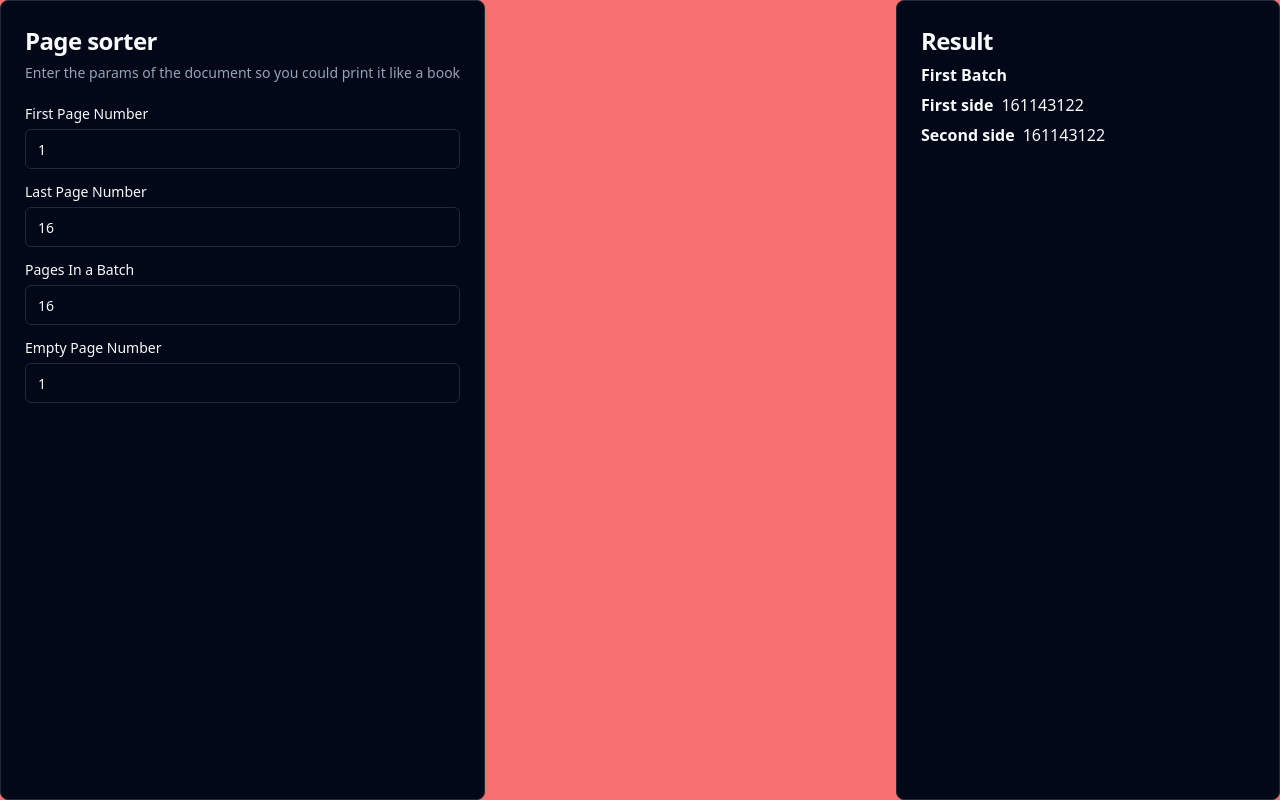
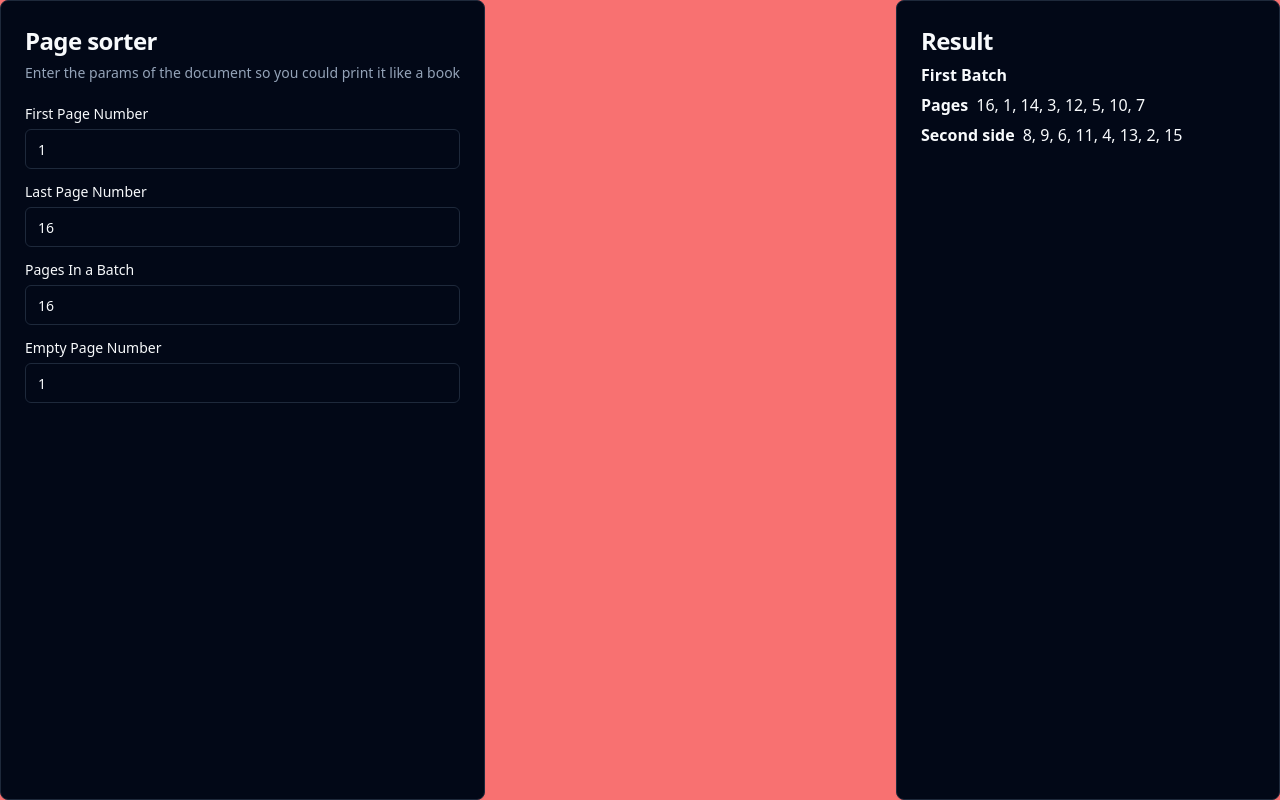
Before and after one commit to sevauni/page-sorter, a React (Vite) app: page / in a window 1280 px wide. Built offline with nearby package versions, Linux system fonts and the light colour scheme.

Commit message:
chore: Refactor code to improve readability and maintainability

```diff
--- a/src/components/FormError.tsx
+++ b/src/components/FormError.tsx
@@ -9,5 +9,5 @@ export const FormError: React.FC<FormErrorProps> = ({ err }) => {
     return null;
   }
 
-  return <div className="text-red-500 text-sm">asd{err?.message}</div>;
+  return <div className="text-red-500 text-sm">{err?.message}</div>;
 };
--- a/src/components/PrintQueue.tsx
+++ b/src/components/PrintQueue.tsx
@@ -5,10 +5,11 @@ type PrintQueueProps = {
 
 export const PrintQueue: React.FC<PrintQueueProps> = ({ label, values }) => {
   //format as a list
+  const pages = values.join(', ');
   return (
     <div className="flex gap-2">
       <h6 className="font-semibold">{label}</h6>
-      <span>{values}</span>
+      <span>{pages}</span>
     </div>
   );
 };
--- a/src/components/ResultBatch.tsx
+++ b/src/components/ResultBatch.tsx
@@ -1,16 +1,22 @@
+import { PageSorterResult } from '@/utils/page.utils';
 import { Label } from '@radix-ui/react-label';
 import { PrintQueue } from './PrintQueue';
 import { Button } from './ui/button';
 import { Card, CardContent, CardDescription, CardFooter, CardHeader, CardTitle } from './ui/card';
 import { Input } from './ui/input';
 
-export const ResultBatch = () => {
+type ResultBatchProps = { batch: PageSorterResult };
+
+export const ResultBatch: React.FC<ResultBatchProps> = ({ batch }) => {
+  const { firstSide, secondSide } = batch;
+  const firstSideName = !!secondSide ? 'Pages' : 'First side';
+
   return (
     <>
       <h5 className="font-bold">First Batch</h5>
 
-      <PrintQueue label="First side" values={[16, 1, 14, 3, 12, 2]} />
-      <PrintQueue label="Second side" values={[16, 1, 14, 3, 12, 2]} />
+      <PrintQueue label={firstSideName} values={firstSide} />
+      {!!secondSide && <PrintQueue label="Second side" values={secondSide} />}
     </>
   );
 };
--- a/src/components/ResultCard.tsx
+++ b/src/components/ResultCard.tsx
@@ -1,16 +1,36 @@
+import { usePagesContext } from '@/context/pages.context';
+import {
+  calculatePagesOne,
+  calculatePagesTwo,
+  divideBatches,
+  fillBlanks,
+} from '@/utils/page.utils';
 import { Label } from '@radix-ui/react-label';
+import React from 'react';
 import { PrintQueue } from './PrintQueue';
+import { ResultBatch } from './ResultBatch';
 import { Button } from './ui/button';
 import { Card, CardContent, CardDescription, CardFooter, CardHeader, CardTitle } from './ui/card';
 import { Input } from './ui/input';
-import { ResultBatch } from './ResultBatch';
 
 export const ResultCard = () => {
+  const { emptyPage, firstPage, inBatch, isDoubleSided, lastPage } = usePagesContext();
+
+  const result = React.useMemo(() => {
+    const filledPages = fillBlanks(firstPage, lastPage, emptyPage);
+    const batches = divideBatches(filledPages, inBatch);
+    return batches.map((bat) => (isDoubleSided ? calculatePagesTwo(bat) : calculatePagesOne(bat)));
+  }, [emptyPage, firstPage, inBatch, isDoubleSided, lastPage]);
+
+  console.log('result', result);
+
   return (
     <Card className="flex flex-col min-w-96">
       <CardHeader>
         <CardTitle className="text-2xl">Result</CardTitle>
-        <ResultBatch/>
+        {result.map((batch) => (
+          <ResultBatch batch={batch} />
+        ))}
       </CardHeader>
       <CardContent className="grid gap-4"></CardContent>
     </Card>
--- a/src/hooks/use-page-form.hook.ts
+++ b/src/hooks/use-page-form.hook.ts
@@ -49,6 +49,7 @@ export const usePageForm = () => {
       lastPage: 16,
       inBatch: 16,
       emptyPage: 1,
+      isDoubleSided: false,
     },
   });
 
@@ -67,11 +68,11 @@ export const usePageForm = () => {
       }
       //debounce
 
-      console.log('asd', value);
       const isParsed = SortSchema.safeParse(value);
       const newValues = isParsed.data;
-
+console.log('ne11wValues', isParsed)
       if (newValues) {
+        console.log('newValues', newValues)
         setValues(newValues);
       }
     });
--- a/src/utils/page.utils.ts
+++ b/src/utils/page.utils.ts
@@ -1,26 +1,23 @@
 const DEFAULT_DIVIDER = 4;
 
-const elementsToAdd = (length: number, by: number): number =>
-  (by - (length % by)) % by;
+export type PageSorterResult = {
+  firstSide: number[];
+  secondSide?: number[];
+};
 
-export const fillBlanks = (
-  firstPage: number,
-  lastPage: number,
-  blankPage: number
-): number[] => {
+const elementsToAdd = (length: number, by: number): number => (by - (length % by)) % by;
+
+export const fillBlanks = (firstPage: number, lastPage: number, emptyPage: number): number[] => {
   const amount = lastPage - firstPage + 1;
   const sequence = Array(amount)
     .fill(0)
     .map((_, i) => i + firstPage);
   const resultingBatch = Math.min(amount, DEFAULT_DIVIDER);
   const additional = elementsToAdd(sequence.length, resultingBatch);
-  return sequence.concat(Array(additional).fill(blankPage));
+  return sequence.concat(Array(additional).fill(emptyPage));
 };
 
-export const divideBatches = (
-  pages: number[],
-  batchSize: number
-): number[][] => {
+export const divideBatches = (pages: number[], batchSize: number): number[][] => {
   if (batchSize >= pages.length) {
     return [pages];
   }
@@ -33,12 +30,7 @@ export const divideBatches = (
   return batches;
 };
 
-export const calculatePagesOne = (
-  pages: number[]
-): {
-  firstSide: number[];
-  secondSide: number[];
-} => {
+export const calculatePagesOne = (pages: number[]): PageSorterResult => {
   const firstSide: number[] = [];
   const secondSide: number[] = [];
 
@@ -57,11 +49,7 @@ export const calculatePagesOne = (
   return { firstSide, secondSide };
 };
 
-export const calculatePagesTwo = (
-  pages: number[]
-): {
-  firstSide: number[];
-} => {
+export const calculatePagesTwo = (pages: number[]): PageSorterResult => {
   const firstSide: number[] = [];
 
   let pointerLeft = 0;
```
